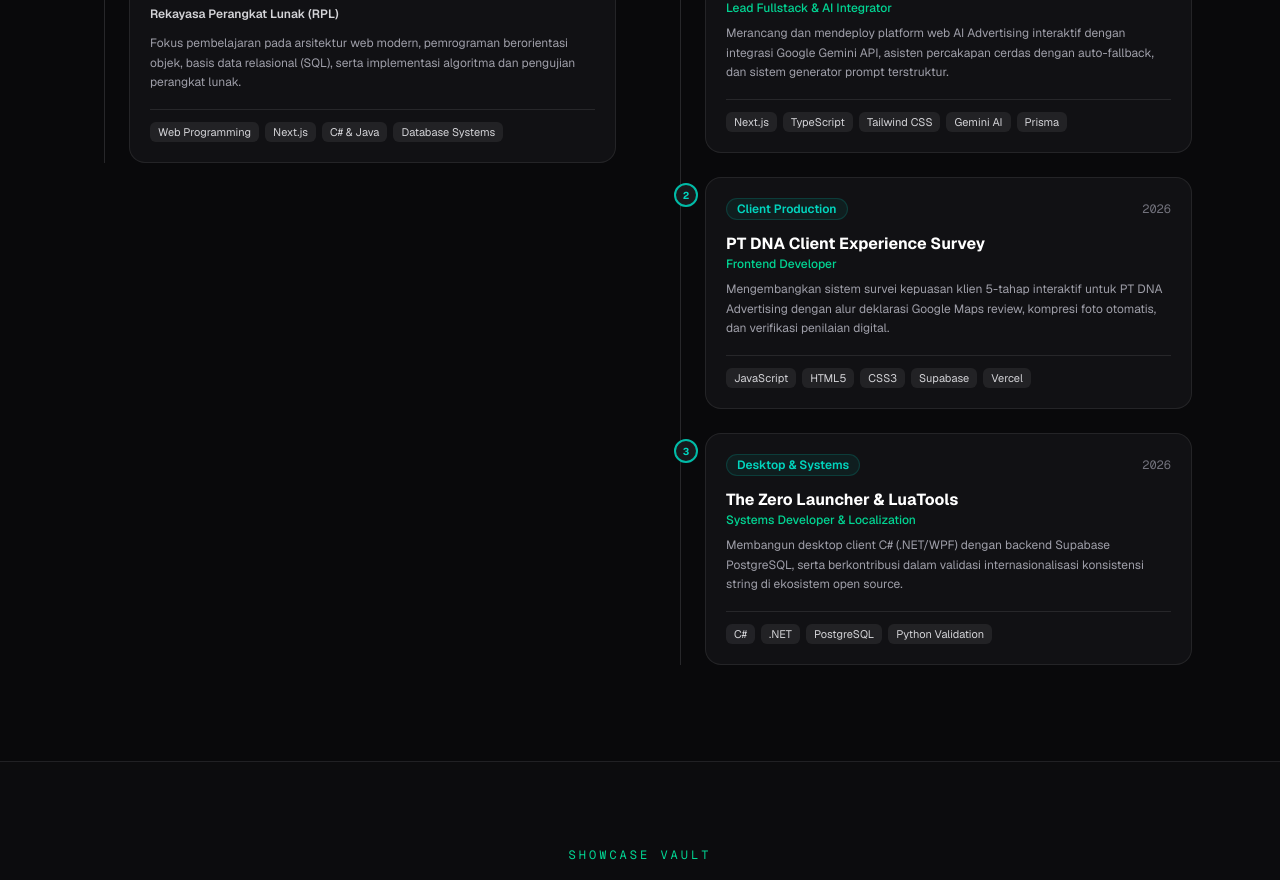
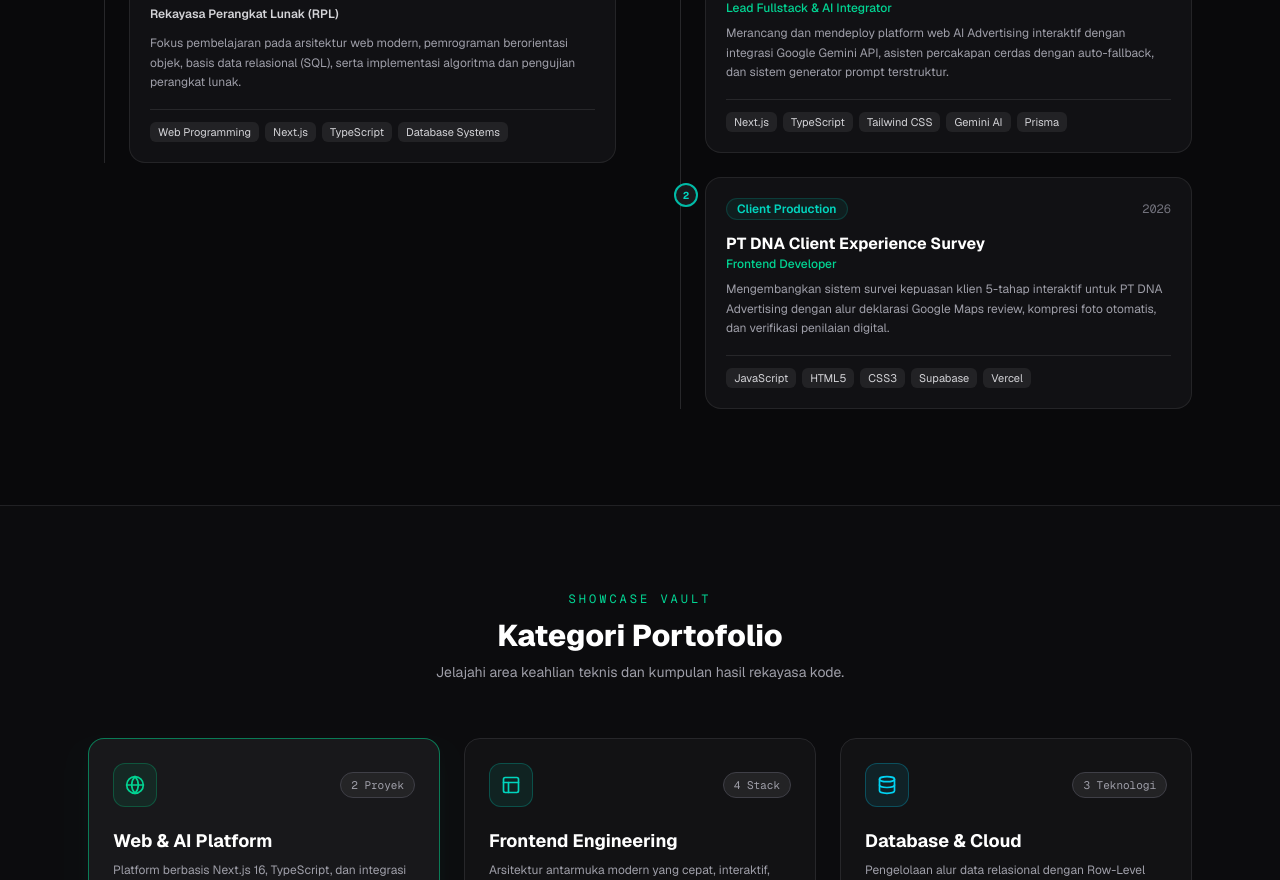
Before and after one commit to rakhadzakyfirdaus01-afk/my-portfolio, a Next.js app: page / in a window 1280 px wide. Shown: the part 1920-2800 px from the top of the page. Built offline with nearby package versions, Linux system fonts and the light colour scheme.

Commit message:
remove desktop app section and focus on web and AI

```diff
--- a/components/Experience.tsx
+++ b/components/Experience.tsx
@@ -11,7 +11,7 @@ export default function Experience() {
       degree: "Rekayasa Perangkat Lunak (RPL)",
       description:
         "Fokus pembelajaran pada arsitektur web modern, pemrograman berorientasi objek, basis data relasional (SQL), serta implementasi algoritma dan pengujian perangkat lunak.",
-      tags: ["Web Programming", "Next.js", "C# & Java", "Database Systems"],
+      tags: ["Web Programming", "Next.js", "TypeScript", "Database Systems"],
     },
   ];
 
@@ -33,15 +33,6 @@ export default function Experience() {
       description:
         "Mengembangkan sistem survei kepuasan klien 5-tahap interaktif untuk PT DNA Advertising dengan alur deklarasi Google Maps review, kompresi foto otomatis, dan verifikasi penilaian digital.",
       tags: ["JavaScript", "HTML5", "CSS3", "Supabase", "Vercel"],
-    },
-    {
-      title: "The Zero Launcher & LuaTools",
-      role: "Systems Developer & Localization",
-      badge: "Desktop & Systems",
-      period: "2026",
-      description:
-        "Membangun desktop client C# (.NET/WPF) dengan backend Supabase PostgreSQL, serta berkontribusi dalam validasi internasionalisasi konsistensi string di ekosistem open source.",
-      tags: ["C#", ".NET", "PostgreSQL", "Python Validation"],
     },
   ];
 
--- a/components/Folders.tsx
+++ b/components/Folders.tsx
@@ -1,7 +1,7 @@
 "use client";
 
 import { useState } from "react";
-import { Globe, Terminal, Database } from "lucide-react";
+import { Globe, Layout, Database } from "lucide-react";
 import { motion } from "framer-motion";
 
 export default function Folders() {
@@ -20,14 +20,14 @@ export default function Folders() {
       ],
     },
     {
-      title: "Desktop & Tooling",
-      count: "2 Proyek",
-      icon: Terminal,
+      title: "Frontend Engineering",
+      count: "4 Stack",
+      icon: Layout,
       color: "border-teal-500/30 text-teal-400 bg-teal-500/10",
-      description: "Software native Windows menggunakan C# (.NET/WPF), WebView2, dan automasi.",
+      description: "Arsitektur antarmuka modern yang cepat, interaktif, responsif, dan elegan.",
       items: [
-        { name: "The Zero Launcher", desc: "Cloud & Desktop Distribution Platform" },
-        { name: "LuaTools Localization", desc: "i18n string schema & Python validation" },
+        { name: "Next.js 16 & React 19", desc: "Server components & client hydration" },
+        { name: "Tailwind CSS & Motion", desc: "Clean typography & spring physics animation" },
       ],
     },
     {
@@ -39,7 +39,7 @@ export default function Folders() {
       items: [
         { name: "Supabase PostgreSQL", desc: "RLS Policies & Custom PL/pgSQL Triggers" },
         { name: "Prisma ORM & MySQL", desc: "Schema migrations & relational mapping" },
-        { name: "Vercel & Railway", desc: "Automated continuous cloud deployment" },
+        { name: "Vercel Continuous Deploy", desc: "Automated continuous cloud deployment" },
       ],
     },
   ];
--- a/components/Skills.tsx
+++ b/components/Skills.tsx
@@ -21,7 +21,7 @@ export default function Skills() {
       category: "AI, Tools & Workflow",
       icon: Wrench,
       description: "Peralatan integrasi kecerdasan buatan, kontrol versi Git, dan otomasi deployment cloud.",
-      skills: ["Google Gemini API", "Git & GitHub", "Vercel Deployment", "C# (.NET)", "Python"],
+      skills: ["Google Gemini API", "Git & GitHub", "Vercel Deployment", "Responsive Design", "API Integration"],
     },
   ];
 
```
